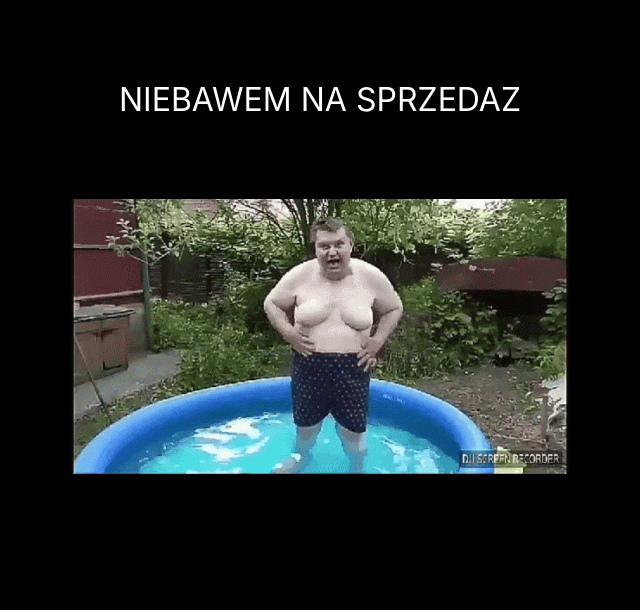
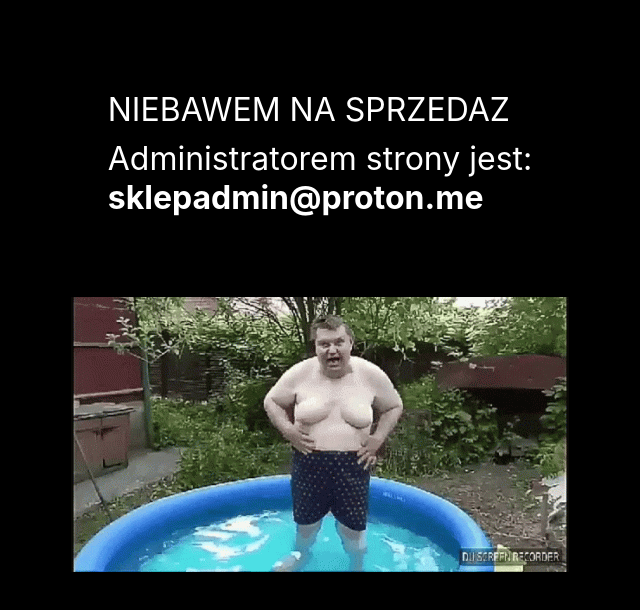
Before and after one commit to jszachew/olistore, a React (Create React App) app: page / in a window 1280 px wide. Shown: the top 610 px of the page, without its empty margins (320-960 px from the left). Built offline with nearby package versions, Linux system fonts and the light colour scheme.

Commit message:
ga added

```diff
--- a/src/App.css
+++ b/src/App.css
@@ -21,7 +21,11 @@
   margin-top: 10vh;
   display: flex;
   color: white;
+  flex-direction: column;
   font-size: xx-large;
+}
+.greetings div {
+  margin-top: 10px;
 }
 
 @media (prefers-reduced-motion: no-preference) {
--- a/src/App.js
+++ b/src/App.js
@@ -4,8 +4,8 @@ function App() {
   return (
     <div className="box">
 <div className="greetings">
-      <span>NIEBAWEM NA SPRZEDAZ</span>
-
+      <div>NIEBAWEM NA SPRZEDAZ</div>
+      <div>Administratorem strony jest:<br/> <b>sklepadmin@proton.me</b></div>
     </div>
     <div className='main'>
 
```
